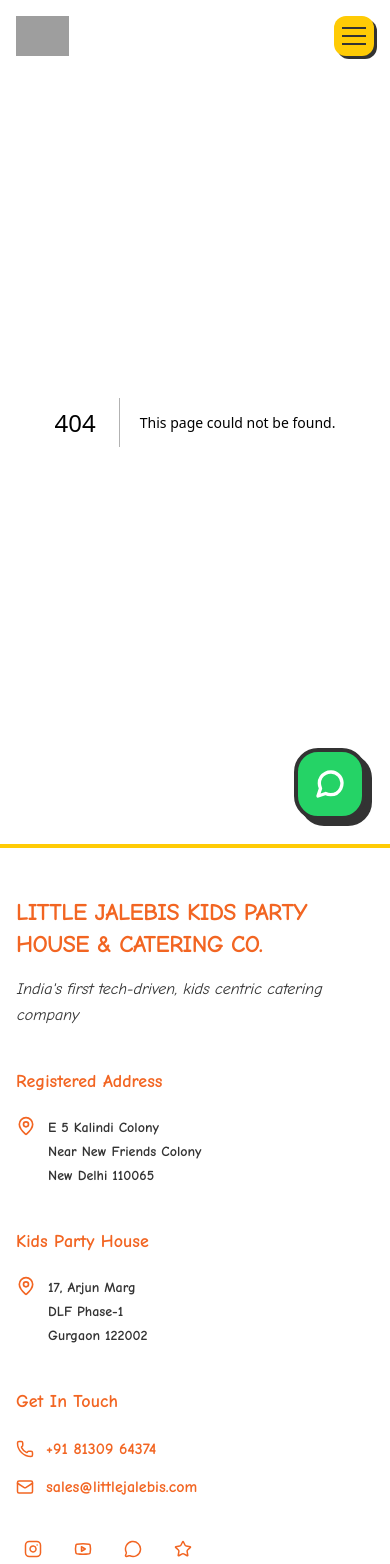
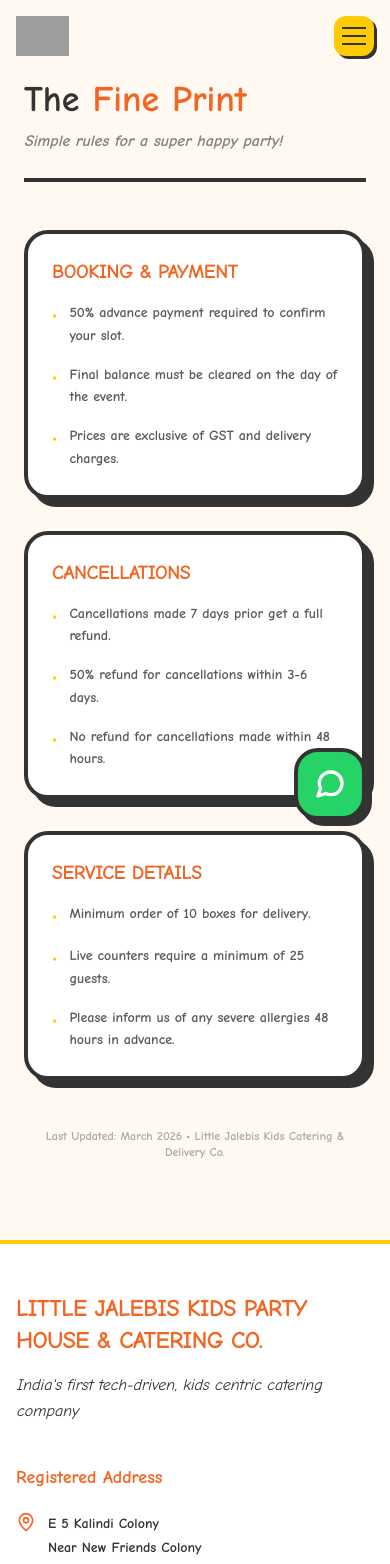
Before and after one commit to Vishwash-chauhan/lj-website, a Next.js app: page /terms in a window 390 px wide. Before the commit this address had no page. Shown: the top 1564 px of the page. Built offline with nearby package versions, Linux system fonts and the light colour scheme; grey boxes are pictures that could not be loaded.

Commit message:
reordered food box menu, added terms and contions to footer edicted location section number and the location fix the borken Get A Quote, link in mobile added created terms and contions page

```diff
--- a/app/components/FoodBoxesMenu.tsx
+++ b/app/components/FoodBoxesMenu.tsx
@@ -1,6 +1,7 @@
 'use client'
 
 import React from 'react'
+import Link from 'next/link'
 
 const CompactFoodMenu = () => {
   const tiers = [
@@ -22,7 +23,7 @@
     <section className="py-12 px-4 bg-[#FFF9F2]" style={{ fontFamily: "'Comic Neue', cursive" }}>
       <div className="max-w-6xl mx-auto">
 
-        {/* Header - Richer Text to Fill Space */}
+        {/* Header */}
         <div className="flex flex-col md:flex-row md:items-end justify-between mb-8 gap-6 border-b-4 border-[#333333] pb-8">
           <div className="max-w-xl">
             <h2 className="text-4xl md:text-5xl font-black text-[#333333] leading-tight">
@@ -44,16 +45,20 @@
           </div>
         </div>
 
-        {/* The Grid - Packed with Content */}
-        <div className="grid grid-cols-1 md:grid-cols-3 gap-6">
+        {/* --- THE CORRECTED GRID --- */}
+        {/* Mobile: 1 col (Order: Treat, Snack, Main, Dessert) */}
+        {/* Desktop: 3 cols (Column 1: Treat & Dessert stacked | Column 2: Snacks | Column 3: Main) */}
+        <div className="grid grid-cols-1 md:grid-cols-3 gap-6 items-start">
 
-          {/* Column 1: The Fun Extras */}
-          <div className="flex flex-col gap-6">
+          {/* COLUMN 1 (Desktop) / ORDER 1 & 4 (Mobile) */}
+          <div className="flex flex-col gap-6 order-1 md:order-none">
+             {/* TREATS */}
              <div className="bg-white border-2 border-[#333333] rounded-[2rem] p-6 shadow-[6px_6px_0px_#333333] hover:translate-y-[-4px] transition-transform">
-              <div className="flex justify-between items-center mb-4">
+                <div className="flex justify-between items-center mb-2">
                   <h4 className="font-black text-xl text-[#F26522]">🍟 TREATS</h4>
                   <span className="text-[10px] bg-[#FFCB05] px-2 py-1 rounded-md font-black italic">Salty & Crunchy</span>
                 </div>
+                <p className="text-[#333333] font-black italic text-xs mb-4 uppercase tracking-wider">Choose Any One</p>
                 <ul className="text-sm font-bold space-y-2 opacity-80">
                   <li className="flex items-center gap-2"><span>✨</span> French Fries</li>
                   <li className="flex items-center gap-2"><span>✨</span> Peri Peri Fries</li>
@@ -62,11 +67,13 @@
                 </ul>
              </div>
 
-            <div className="bg-white border-2 border-[#333333] rounded-[2rem] p-6 shadow-[6px_6px_0px_#333333] hover:translate-y-[-4px] transition-transform">
-              <div className="flex justify-between items-center mb-4">
+             {/* DESSERTS - Moved here for desktop layout but hidden on mobile to show at the end */}
+             <div className="hidden md:block bg-white border-2 border-[#333333] rounded-[2rem] p-6 shadow-[6px_6px_0px_#333333] hover:translate-y-[-4px] transition-transform">
+                <div className="flex justify-between items-center mb-2">
                   <h4 className="font-black text-xl text-[#F26522]">🍩 DESSERTS</h4>
                   <span className="text-[10px] bg-[#FFCB05] px-2 py-1 rounded-md font-black italic">Sweet Finisher</span>
                 </div>
+                <p className="text-[#333333] font-black italic text-xs mb-4 uppercase tracking-wider">Choose Any One</p>
                 <ul className="text-sm font-bold space-y-2 opacity-80">
                   <li className="flex items-center gap-2"><span>🍭</span> Chocolava Cake Delight</li>
                   <li className="flex items-center gap-2"><span>🍭</span> Chocolate Donut</li>
@@ -78,13 +85,13 @@
              </div>
           </div>
 
-          {/* Column 2: The Snacks (Veg & Non-Veg) */}
-          <div className="bg-white border-2 border-[#333333] rounded-[2rem] p-6 shadow-[6px_6px_0px_#333333] hover:translate-y-[-4px] transition-transform flex flex-col">
-            <div className="flex justify-between items-center mb-4">
+          {/* COLUMN 2 (Desktop) / ORDER 2 (Mobile) - SNACKS */}
+          <div className="order-2 md:order-none bg-white border-2 border-[#333333] rounded-[2rem] p-6 shadow-[6px_6px_0px_#333333] hover:translate-y-[-4px] transition-transform flex flex-col h-full">
+            <div className="flex justify-between items-center mb-2">
               <h4 className="font-black text-xl text-[#F26522]">🥟 SNACKS</h4>
               <span className="text-[10px] bg-[#FFCB05] px-2 py-1 rounded-md font-black italic">Perfect Bites</span>
             </div>
-
+            <p className="text-[#333333] font-black italic text-xs mb-4 uppercase tracking-wider">(CHOOSE ANY TWO 2-PCS EACH)</p>
             <div className="space-y-6">
               <div>
                 <span className="bg-green-100 text-green-700 px-3 py-1 rounded-full text-[10px] font-black uppercase mb-3 inline-block">Garden Fresh (Veg)</span>
@@ -111,13 +118,13 @@
             </div>
           </div>
 
-          {/* Column 3: The Main Event */}
-          <div className="bg-white border-2 border-[#333333] rounded-[2rem] p-6 shadow-[6px_6px_0px_#333333] hover:translate-y-[-4px] transition-transform flex flex-col">
-             <div className="flex justify-between items-center mb-4">
+          {/* COLUMN 3 (Desktop) / ORDER 3 (Mobile) - MAIN COURSE */}
+          <div className="order-3 md:order-none bg-white border-2 border-[#333333] rounded-[2rem] p-6 shadow-[6px_6px_0px_#333333] hover:translate-y-[-4px] transition-transform flex flex-col h-full">
+             <div className="flex justify-between items-center mb-2">
               <h4 className="font-black text-xl text-[#F26522]">🍔 MAIN COURSE</h4>
               <span className="text-[10px] bg-[#FFCB05] px-2 py-1 rounded-md font-black italic">The Big Meal</span>
             </div>
-
+            <p className="text-[#333333] font-black italic text-xs mb-4 uppercase tracking-wider">(Choose Any One)</p>
             <div className="space-y-6">
               <div>
                 <span className="bg-green-100 text-green-700 px-3 py-1 rounded-full text-[10px] font-black uppercase mb-3 inline-block">Veggie Classics</span>
@@ -145,9 +152,28 @@
               </div>
             </div>
           </div>
+
+          {/* DESSERT (Mobile Only - Order 4) */}
+          <div className="md:hidden order-4">
+            <div className="bg-white border-2 border-[#333333] rounded-[2rem] p-6 shadow-[6px_6px_0px_#333333]">
+              <div className="flex justify-between items-center mb-2">
+                <h4 className="font-black text-xl text-[#F26522]">🍩 DESSERTS</h4>
+                <span className="text-[10px] bg-[#FFCB05] px-2 py-1 rounded-md font-black italic">Sweet Finisher</span>
+              </div>
+              <p className="text-[#333333] font-black italic text-xs mb-4 uppercase tracking-wider">Choose Any One</p>
+              <ul className="text-sm font-bold space-y-2 opacity-80">
+                <li className="flex items-center gap-2"><span>🍭</span> Chocolava Cake Delight</li>
+                <li className="flex items-center gap-2"><span>🍭</span> Chocolate Donut</li>
+                <li className="flex items-center gap-2"><span>🍭</span> Chocolate Brownie</li>
+                <li className="flex items-center gap-2"><span>🍭</span> Chocolate Mouse Cups</li>
+                <li className="flex items-center gap-2"><span>🍭</span> Muffin Cakes (Any Flavor)</li>
+                <li className="flex items-center gap-2"><span>🍭</span> Signature Large Cookie</li>
+              </ul>
+            </div>
+          </div>
         </div>
 
-        {/* New "How it Works" Bottom Bar to fill space professionally */}
+        {/* Bottom Info Bar */}
         <div className="mt-12 grid grid-cols-1 md:grid-cols-3 gap-4 border-t-4 border-[#333333] pt-8">
            <div className="flex items-center gap-4">
               <span className="text-2xl">📦</span>
@@ -166,9 +192,12 @@
         {/* Final CTA */}
         <div className="mt-12 flex flex-col sm:flex-row items-center justify-between bg-[#333333] text-white p-6 rounded-[2rem] gap-4">
           <p className="font-bold text-center sm:text-left">Ready to build your custom kiddie box menu?</p>
-          <button className="bg-[#F26522] text-white px-10 py-3 rounded-full font-black hover:scale-105 transition-transform shadow-[4px_4px_0px_#FFCB05]">
+          <Link
+            href="/contact"
+            className="bg-[#F26522] text-white px-10 py-3 rounded-full font-black hover:scale-105 transition-transform shadow-[4px_4px_0px_#FFCB05] text-center"
+          >
             Order Now
-          </button>
+          </Link>
         </div>
       </div>
     </section>
--- a/app/components/Footer.tsx
+++ b/app/components/Footer.tsx
@@ -41,8 +41,8 @@
           <div className="flex gap-3 text-[#333333] font-bold">
             <MapPin className="shrink-0 text-[#F26522]" size={20} />
             <address className="not-italic text-sm leading-6">
-              17, Arjun Marg<br />
-              DLF Phase-1<br />
+              17, Lower Ground Floor<br />
+              Arjun Marg DLF Phase-1<br />
               Gurgaon 122002
             </address>
           </div>
@@ -64,31 +64,39 @@
             </a>
           </div>
           <div className="flex gap-4 pt-4">
-            {/* Social Links Icons */}
-            <Link href="https://www.instagram.com/littlejalebis/?hl=en" target="_blank" rel="noopener noreferrer" className=" p-2 rounded-lg">
+            <Link href="https://www.instagram.com/littlejalebis/?hl=en" target="_blank" rel="noopener noreferrer" className="p-2 rounded-lg">
               <Instagram size={18} className="text-[#F26522]" />
             </Link>
-            <Link href="https://www.youtube.com/@LittleJalebis" target="_blank" rel="noopener noreferrer" className=" p-2 rounded-lg">
+            <Link href="https://www.youtube.com/@LittleJalebis" target="_blank" rel="noopener noreferrer" className="p-2 rounded-lg">
               <Youtube size={18} className="text-[#F26522]" />
             </Link>
-            <Link href="https://wa.me/918130964374" target="_blank" rel="noopener noreferrer" className=" p-2 rounded-lg">
+            <Link href="https://wa.me/918130964374" target="_blank" rel="noopener noreferrer" className="p-2 rounded-lg">
               <MessageCircle size={18} className="text-[#F26522]" />
             </Link>
-            <Link href="https://g.co/kgs/nDc2ox6" target="_blank" rel="noopener noreferrer" className=" p-2 rounded-lg">
+            <Link href="https://g.co/kgs/nDc2ox6" target="_blank" rel="noopener noreferrer" className="p-2 rounded-lg">
               <Star size={18} className="text-[#F26522]" />
             </Link>
           </div>
         </div>
       </div>
 
-      {/* Copyright Line */}
+      {/* Copyright Line & Legal Links */}
       <div className="max-w-7xl mt-12 pt-6 border-t border-gray-100 text-center w-full">
-        <p className="text-xs md:text-sm font-bold text-[#333333] opacity-80">
-          © 2026 Little Jalebis. All rights reserved. | Kids Party House & Catering Co.
-        </p>
+        <div className="flex flex-col md:flex-row justify-center items-center gap-2 md:gap-4 mb-2">
+          <p className="text-xs md:text-sm font-bold text-[#333333] opacity-80">
+            © 2026 Little Jalebis. All rights reserved. | Kids Party House & Catering Co.
+          </p>
+          <span className="hidden md:inline text-gray-300">|</span>
+        </div>
         <p className="text-xs md:text-sm font-bold text-[#333333] opacity-80">
           Unit of NC Hospitality Pvt Ltd CIN : U55101DL2009PTC188581
         </p>
+          <Link
+            href="/terms"
+            className="text-xs md:text-sm font-bold text-[#F26522] hover:underline decoration-2 transition-all"
+          >
+            Terms & Conditions
+          </Link>
       </div>
     </footer>
   );
--- a/app/components/LocationSection.tsx
+++ b/app/components/LocationSection.tsx
@@ -47,7 +47,7 @@
               <div className="w-10 h-10 rounded-xl bg-[#FFCB05] flex items-center justify-center border-2 border-[#333333] shadow-[2px_2px_0px_#333333]">
                 📞
               </div>
-              <span className="font-bold text-[#333333]">+91 81309 64374</span>
+              <span className="font-bold text-[#333333]">+91 12440 68143</span>
             </div>
             <div className="flex items-center gap-3">
               <div className="w-10 h-10 rounded-xl bg-white flex items-center justify-center border-2 border-[#333333] shadow-[2px_2px_0px_#333333]">
--- a/app/components/Navbar.tsx
+++ b/app/components/Navbar.tsx
@@ -200,7 +200,7 @@
             <Link href="/testimonials" onClick={() => setIsOpen(false)} className="text-[#333333] font-bold text-3xl uppercase tracking-tight">Testimonials</Link>
 
             <Link
-              href="/booking"
+              href="/contact"
               onClick={() => setIsOpen(false)}
               className="mt-6 bg-[#F26522] text-white font-bold px-10 py-4 rounded-2xl text-xl shadow-[6px_6px_0px_#FFCB05] active:shadow-none transition-all active:translate-x-1 active:translate-y-1"
             >
--- /dev/null
+++ b/app/components/TermsAndConditions.tsx
@@ -0,0 +1,81 @@
+'use client'
+
+import React from 'react'
+
+const TermsAndConditions = () => {
+  const policies = [
+    {
+      title: "Booking & Payment",
+      items: [
+        "50% advance payment required to confirm your slot.",
+        "Final balance must be cleared on the day of the event.",
+        "Prices are exclusive of GST and delivery charges."
+      ]
+    },
+    {
+      title: "Cancellations",
+      items: [
+        "Cancellations made 7 days prior get a full refund.",
+        "50% refund for cancellations within 3-6 days.",
+        "No refund for cancellations made within 48 hours."
+      ]
+    },
+    {
+      title: "Service Details",
+      items: [
+        "Minimum order of 10 boxes for delivery.",
+        "Live counters require a minimum of 25 guests.",
+        "Please inform us of any severe allergies 48 hours in advance."
+      ]
+    }
+  ]
+
+  return (
+    <section className="py-16 px-6 bg-[#FFF9F2]" style={{ fontFamily: "'Comic Neue', cursive" }}>
+      <div className="max-w-6xl mx-auto">
+
+        {/* Simple Header */}
+        <div className="mb-12 border-b-4 border-[#333333] pb-6">
+          <h2 className="text-4xl font-black text-[#333333]">
+            The <span className="text-[#F26522]">Fine Print</span>
+          </h2>
+          <p className="font-bold opacity-60 mt-2 italic">Simple rules for a super happy party!</p>
+        </div>
+
+        {/* Content Grid */}
+        <div className="grid grid-cols-1 md:grid-cols-3 gap-8">
+          {policies.map((policy, idx) => (
+            <div
+              key={idx}
+              className="bg-white border-4 border-[#333333] p-6 rounded-3xl shadow-[8px_8px_0px_#333333]"
+            >
+              <h3 className="text-xl font-black text-[#F26522] mb-4 uppercase tracking-tight">
+                {policy.title}
+              </h3>
+              <ul className="space-y-4">
+                {policy.items.map((item, i) => (
+                  <li key={i} className="flex gap-3">
+                    <span className="text-[#FFCB05] font-black">•</span>
+                    <p className="text-sm font-bold text-[#333333] opacity-80 leading-relaxed">
+                      {item}
+                    </p>
+                  </li>
+                ))}
+              </ul>
+            </div>
+          ))}
+        </div>
+
+        {/* Tiny Footer Note */}
+        <div className="mt-12 text-center">
+          <p className="text-xs font-bold opacity-40">
+            Last Updated: March 2026 • Little Jalebis Kids Catering & Delivery Co.
+          </p>
+        </div>
+
+      </div>
+    </section>
+  )
+}
+
+export default TermsAndConditions
--- /dev/null
+++ b/app/terms/page.tsx
@@ -0,0 +1,88 @@
+'use client'
+
+import React from 'react'
+
+// You can keep the component in the same file or import it
+const TermsAndConditions = () => {
+  const policies = [
+    {
+      title: "Booking & Payment",
+      items: [
+        "50% advance payment required to confirm your slot.",
+        "Final balance must be cleared on the day of the event.",
+        "Prices are exclusive of GST and delivery charges."
+      ]
+    },
+    {
+      title: "Cancellations",
+      items: [
+        "Cancellations made 7 days prior get a full refund.",
+        "50% refund for cancellations within 3-6 days.",
+        "No refund for cancellations made within 48 hours."
+      ]
+    },
+    {
+      title: "Service Details",
+      items: [
+        "Minimum order of 10 boxes for delivery.",
+        "Live counters require a minimum of 25 guests.",
+        "Please inform us of any severe allergies 48 hours in advance."
+      ]
+    }
+  ]
+
+  return (
+    <section className="min-h-screen py-20 px-6 bg-[#FFF9F2]" style={{ fontFamily: "'Comic Neue', cursive" }}>
+      <div className="max-w-6xl mx-auto">
+
+        {/* Simple Header */}
+        <div className="mb-12 border-b-4 border-[#333333] pb-6">
+          <h2 className="text-4xl font-black text-[#333333]">
+            The <span className="text-[#F26522]">Fine Print</span>
+          </h2>
+          <p className="font-bold opacity-60 mt-2 italic">Simple rules for a super happy party!</p>
+        </div>
+
+        {/* Content Grid */}
+        <div className="grid grid-cols-1 md:grid-cols-3 gap-8">
+          {policies.map((policy, idx) => (
+            <div
+              key={idx}
+              className="bg-white border-4 border-[#333333] p-6 rounded-3xl shadow-[8px_8px_0px_#333333]"
+            >
+              <h3 className="text-xl font-black text-[#F26522] mb-4 uppercase tracking-tight">
+                {policy.title}
+              </h3>
+              <ul className="space-y-4">
+                {policy.items.map((item, i) => (
+                  <li key={i} className="flex gap-3">
+                    <span className="text-[#FFCB05] font-black">•</span>
+                    <p className="text-sm font-bold text-[#333333] opacity-80 leading-relaxed">
+                      {item}
+                    </p>
+                  </li>
+                ))}
+              </ul>
+            </div>
+          ))}
+        </div>
+
+        {/* Tiny Footer Note */}
+        <div className="mt-12 text-center">
+          <p className="text-xs font-bold opacity-40">
+            Last Updated: March 2026 • Little Jalebis Kids Catering & Delivery Co.
+          </p>
+        </div>
+
+      </div>
+    </section>
+  )
+}
+
+export default function TermsPage() {
+  return (
+    <main>
+      <TermsAndConditions />
+    </main>
+  )
+}
```
Lines whose indentation alone changed are shown as unchanged.
